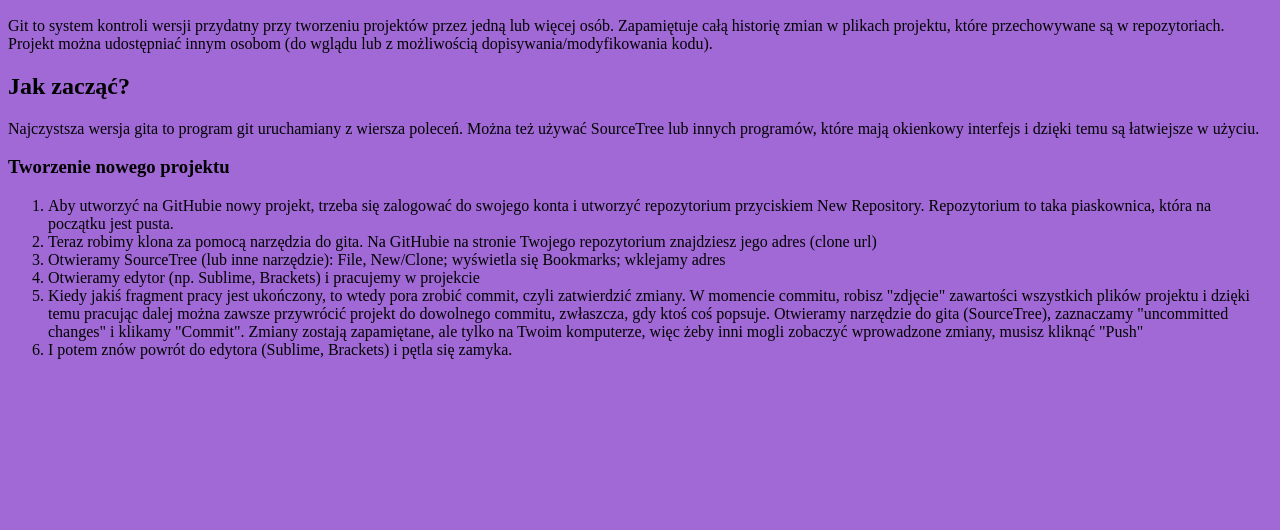
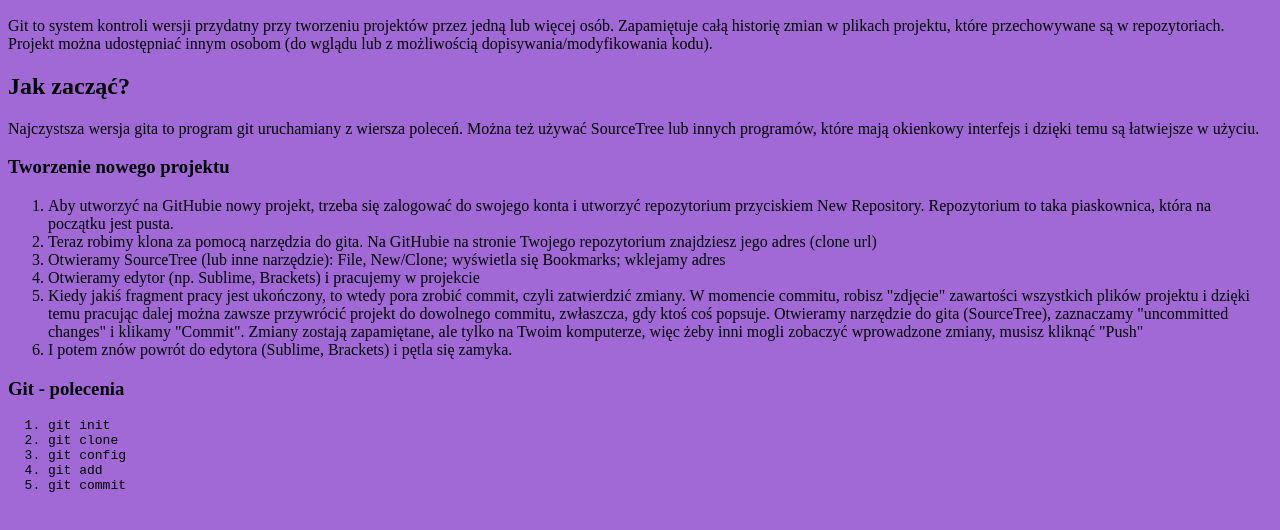
Before and after one commit to magcej/git_manual, a plain HTML site: page index.html in a window 1280 px wide. Shown: the part 110-640 px from the top of the page. Drawn offline with Linux system fonts and the light colour scheme.

Commit message:
polecenia git

```diff
--- a/index.html
+++ b/index.html
@@ -25,9 +25,17 @@
     <li>Otwieramy SourceTree (lub inne narzędzie): File, New/Clone; wyświetla się Bookmarks; wklejamy adres</li>
     <li>Otwieramy edytor (np. Sublime, Brackets) i pracujemy w projekcie</li>
     <li>Kiedy jakiś fragment pracy jest ukończony, to wtedy pora zrobić commit, czyli zatwierdzić zmiany. W momencie commitu, robisz "zdjęcie" zawartości wszystkich plików projektu i dzięki temu pracując dalej można zawsze przywrócić projekt do dowolnego commitu, zwłaszcza, gdy ktoś coś popsuje. Otwieramy narzędzie do gita (SourceTree), zaznaczamy "uncommitted changes" i klikamy "Commit". Zmiany zostają zapamiętane, ale tylko na Twoim komputerze, więc żeby inni mogli zobaczyć wprowadzone zmiany, musisz kliknąć "Push"</li>
-    <li>I potem znów powrót do edytora (Sublime, Brackets)  i pętla się zamyka.</li>
+    <li>I potem znów powrót do edytora (Sublime, Brackets) i pętla się zamyka.</li>
     </ol>
     </p>
+    <h3>Git - polecenia</h3>
+    <ol class="terminal">
+    <li>git init</li>
+    <li>git clone</li>
+    <li>git config</li>
+    <li>git add</li>
+    <li>git commit</li>
+    </ol>
 </div>
 </body>
 
--- a/style.css
+++ b/style.css
@@ -6,3 +6,8 @@ h1 {
 body {
     background-color: #A069D6;
 }
+
+.terminal {
+    font-family: monospace;
+    font-size: 1,5em;
+}
```
